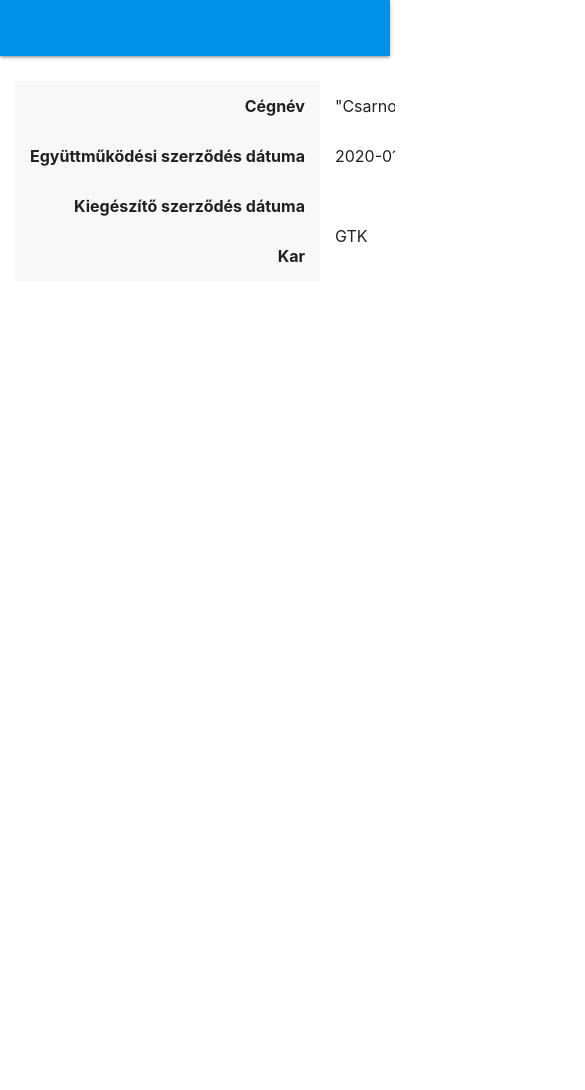
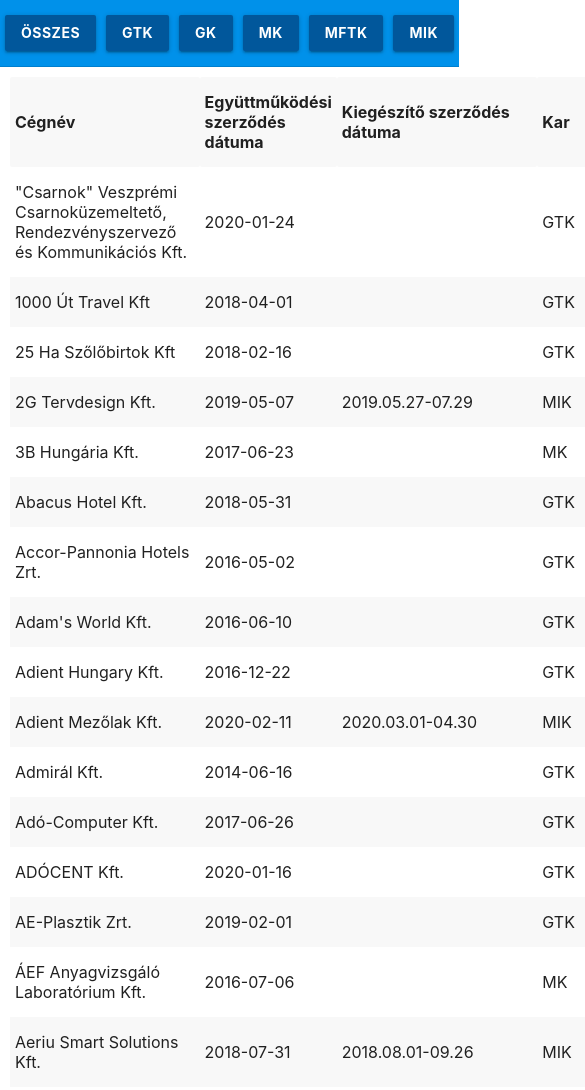
Before and after one commit to KariFuLL/karifull.github.io, a plain HTML site: page szakgyak.html in a window 390 px wide. Shown: the top 1090 px of the page, 585 px wide, since content can reach past the window. Before the commit the page ends 844 px from the top, so only its background shows below. Drawn offline with nearby package versions, Linux system fonts and the light colour scheme.

Commit message:
mobile fixed

```diff
--- a/szakgyak.html
+++ b/szakgyak.html
@@ -4,6 +4,8 @@
     <meta charset="UTF-8">
     <title>Szakgyak</title>
     <!-- Compiled and minified CSS -->
+  <meta name="viewport" content="width=device-width, initial-scale=1" />
+
   <link href="css/style.css" type="text/css" rel="stylesheet" media="screen,projection" />
   <link rel="stylesheet" href="https://cdnjs.cloudflare.com/ajax/libs/materialize/1.0.0/css/materialize.min.css">
   <link rel="apple-touch-icon" sizes="57x57" href="img/favicon/apple-icon-57x57.png">
@@ -41,26 +43,42 @@
 
 <body onload="ehh()">
     <div onclick="ehh()"></div>
-    <nav>
-        <div class="nav-wrapper light-blue accent-4">
 
-            <ul class="left hide-on-med-and-down">
-                <li><a class="waves-effect waves-light btn light-blue darken-4" onclick="kiir('all');">Összes</a></li>
-                <li> <a class="waves-effect waves-light btn light-blue darken-4" onclick="kiir('GTK');">GTK</a></li>
-                <li> <a class="waves-effect waves-light btn light-blue darken-4" onclick="kiir('GK');">GK</a></li>
-                <li> <a class="waves-effect waves-light btn light-blue darken-4" onclick="kiir('MK');">MK</a></li>
-                <li> <a class="waves-effect waves-light btn light-blue darken-4" onclick="kiir('MFTK');">MFTK</a></li>
-                <li> <a class="waves-effect waves-light btn light-blue darken-4" onclick="kiir('MIK');">MIK</a></li>
-            </ul>
-        </div>
-    </nav>
+
+    <table class="nav-wrapper light-blue accent-4" style="margin: 0px; padding: 0px; margin-top: 0px;">
+                <tr>
+                    <th>
+                <a class="waves-effect waves-light btn light-blue darken-4" onclick="kiir('all');">Összes</a>
+                    </th>
+                    <th>
+                <a class="waves-effect waves-light btn light-blue darken-4" onclick="kiir('GTK');">GTK</a>
+
+                    </th>
+                    <th>
+                <a class="waves-effect waves-light btn light-blue darken-4" onclick="kiir('GK');">GK</a>
+
+                    </th>
+                    <th>
+                <a class="waves-effect waves-light btn light-blue darken-4" onclick="kiir('MK');">MK</a>
+
+                    </th>
+                    <th>
+                <a class="waves-effect waves-light btn light-blue darken-4" onclick="kiir('MFTK');">MFTK</a>
+
+                    </th>
+                    <th>
+                <a class="waves-effect waves-light btn light-blue darken-4" onclick="kiir('MIK');">MIK</a>
+
+                    </th>
+                </tr>
+    </table>
 
 
 
 
 
 
-    <table class="responsive-table striped" id="f0"></table>
+    <table class="striped" id="f0"></table>
 
 </body>
 
```
